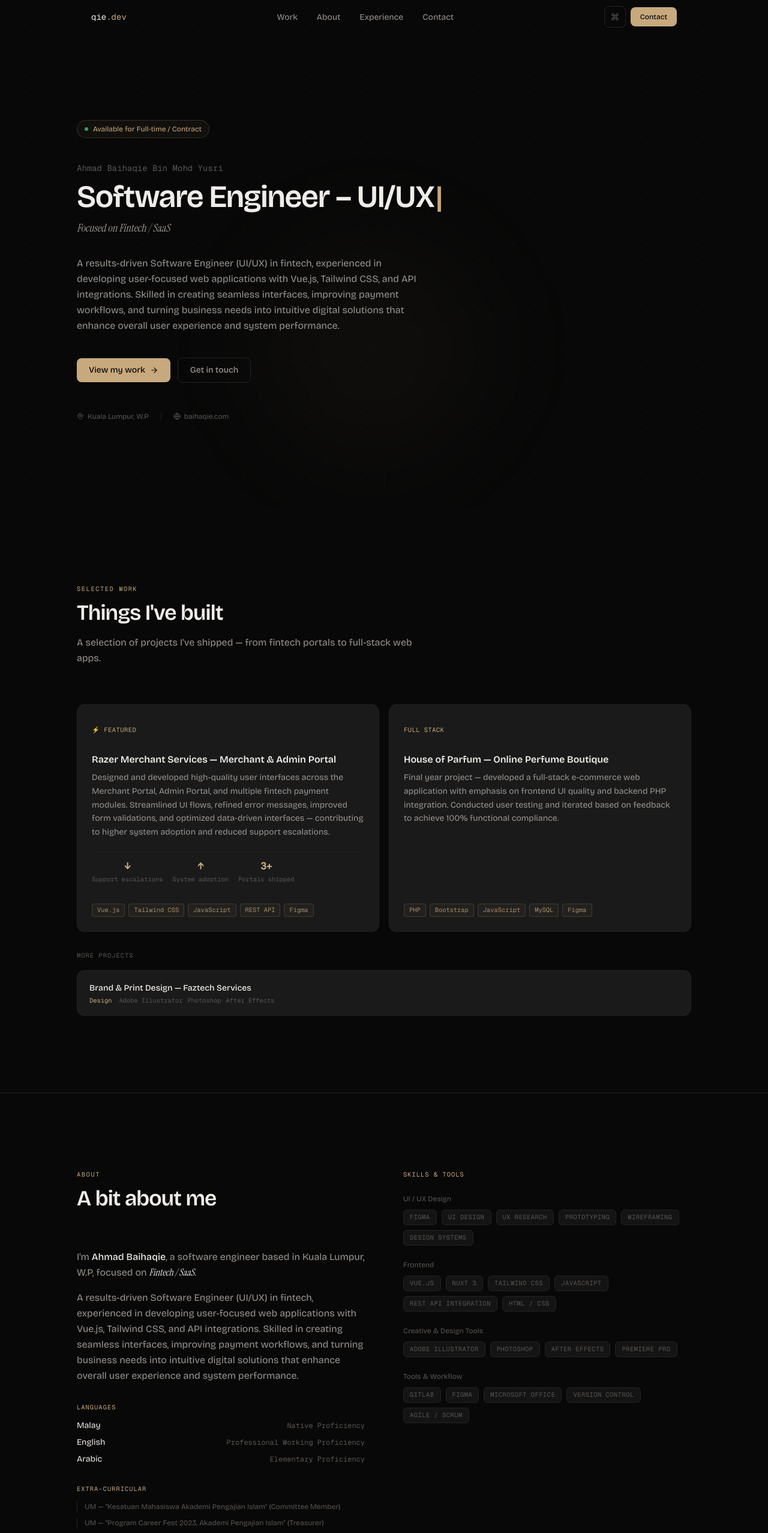
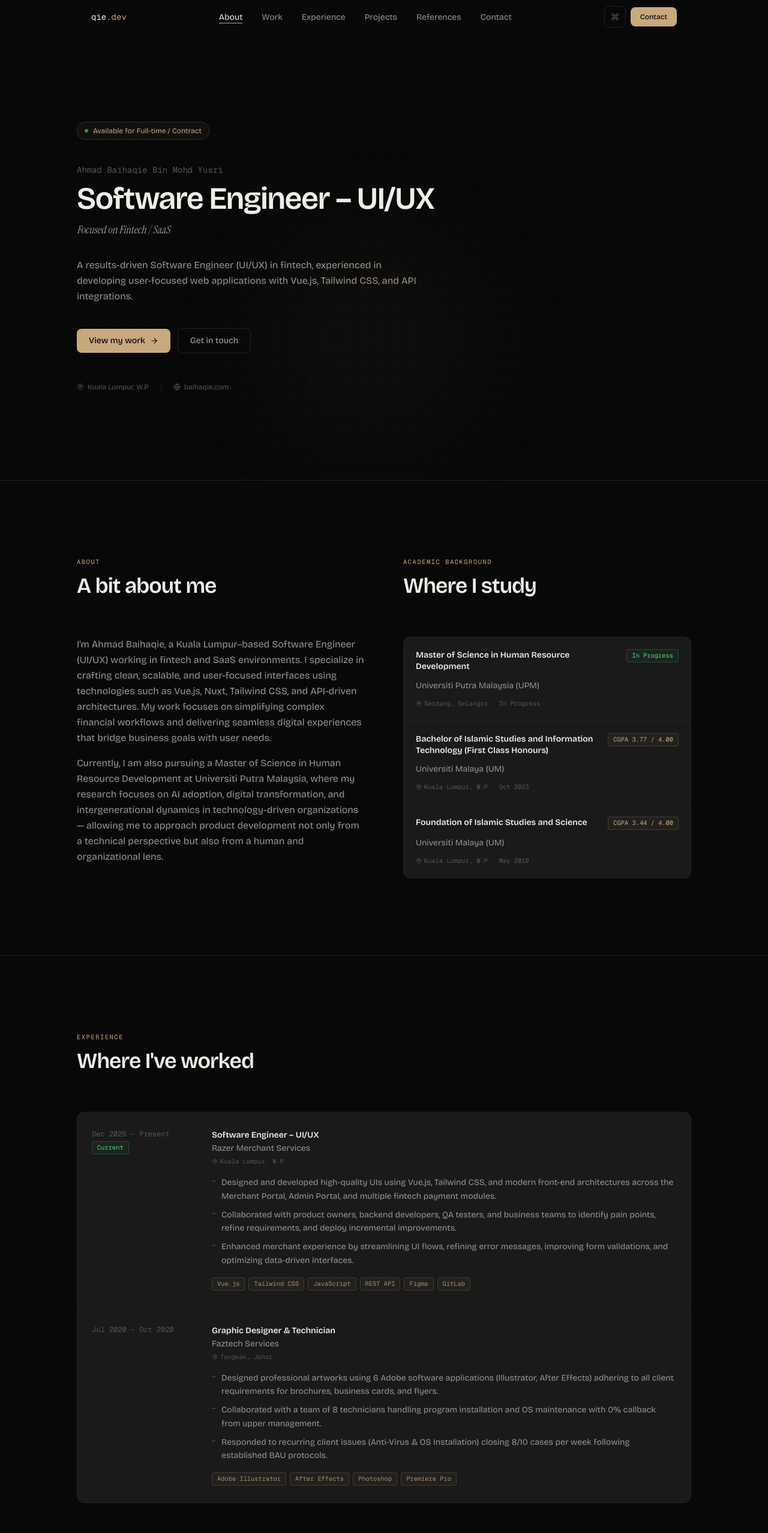
Before and after one commit to byhaqie31/portfolio-v2, a Nuxt app: page / in a window 1280 px wide. Shown: the top 2555 px of the page at 60% size. Built offline with nearby package versions, Linux system fonts and the light colour scheme.

Commit message:
Enhance Information Details

```diff
--- a/components/layout/Navbar.vue
+++ b/components/layout/Navbar.vue
@@ -8,11 +8,34 @@ setupShortcut()
 
 const mobileOpen = ref(false)
 const scrolled = ref(false)
+const activeSection = ref('')
 
 onMounted(() => {
   window.addEventListener('scroll', () => {
     scrolled.value = window.scrollY > 24
   }, { passive: true })
+
+  // Track active section via IntersectionObserver
+  const sectionIds = navLinks.map((l) => l.href.replace('#', ''))
+
+  const observer = new IntersectionObserver(
+    (entries) => {
+      entries.forEach((entry) => {
+        if (entry.isIntersecting) {
+          activeSection.value = entry.target.id
+        }
+      })
+    },
+    // Section becomes active when it crosses 30% from the top
+    { rootMargin: '-20% 0px -70% 0px', threshold: 0 }
+  )
+
+  sectionIds.forEach((id) => {
+    const el = document.getElementById(id)
+    if (el) observer.observe(el)
+  })
+
+  onUnmounted(() => observer.disconnect())
 })
 
 function closeMenu() { mobileOpen.value = false }
@@ -34,9 +57,17 @@ function closeMenu() { mobileOpen.value = false }
         <li v-for="link in navLinks" :key="link.label">
           <a
             :href="link.href"
-            class="text-sm text-text-secondary hover:text-text-primary transition-colors"
+            class="relative text-sm transition-colors duration-200"
+            :class="activeSection === link.href.replace('#', '')
+              ? 'text-text-primary'
+              : 'text-text-secondary hover:text-text-primary'"
           >
             {{ link.label }}
+            <!-- Active underline dot -->
+            <span
+              class="absolute -bottom-0.5 left-0 right-0 h-px bg-accent transition-all duration-300"
+              :class="activeSection === link.href.replace('#', '') ? 'opacity-100' : 'opacity-0'"
+            />
           </a>
         </li>
       </ul>
@@ -79,7 +110,10 @@ function closeMenu() { mobileOpen.value = false }
           v-for="link in navLinks"
           :key="link.label"
           :href="link.href"
-          class="text-sm text-text-secondary hover:text-text-primary transition-colors py-1"
+          class="text-sm py-1 transition-colors"
+          :class="activeSection === link.href.replace('#', '')
+            ? 'text-text-primary font-medium'
+            : 'text-text-secondary'"
           @click="closeMenu"
         >
           {{ link.label }}
--- a/components/sections/AboutSection.vue
+++ b/components/sections/AboutSection.vue
@@ -1,5 +1,6 @@
 <script setup lang="ts">
-import { personal, skillGroups, activities } from '~/data/index'
+import { MapPin } from 'lucide-vue-next'
+import { personal, education } from '~/data/index'
 </script>
 
 <template>
@@ -11,55 +12,34 @@ import { personal, skillGroups, activities } from '~/data/index'
           <UiSectionHeading label="About" title="A bit about me" />
 
           <div class="space-y-4 text-text-secondary leading-relaxed reveal">
-            <p>
-              I'm <span class="text-text-primary font-medium">{{ personal.shortName }}</span>, a software
-              engineer based in {{ personal.location }}, focused on
-              <span class="font-serif italic text-text-primary">{{ personal.focus }}</span>.
-            </p>
-            <p>{{ personal.summary }}</p>
-          </div>
-
-          <!-- Languages -->
-          <div class="mt-8 reveal reveal-delay-1">
-            <p class="font-mono text-2xs text-accent uppercase tracking-widest mb-3">Languages</p>
-            <div class="space-y-2">
-              <div
-                v-for="l in personal.languages"
-                :key="l.lang"
-                class="flex items-center justify-between text-sm"
-              >
-                <span class="text-text-primary">{{ l.lang }}</span>
-                <span class="text-text-muted font-mono text-xs">{{ l.level }}</span>
-              </div>
-            </div>
-          </div>
-
-          <!-- Activities -->
-          <div class="mt-8 reveal reveal-delay-2">
-            <p class="font-mono text-2xs text-accent uppercase tracking-widest mb-3">Extra-curricular</p>
-            <ul class="space-y-2">
-              <li
-                v-for="act in activities"
-                :key="act"
-                class="text-xs text-text-muted leading-relaxed pl-3 border-l border-border"
-              >
-                {{ act }}
-              </li>
-            </ul>
+            <p v-for="(paragraph, i) in personal.bio" :key="i">{{ paragraph }}</p>
           </div>
         </div>
 
-        <!-- Right: skills -->
+        <!-- Right: academic background -->
         <div class="reveal reveal-delay-2">
-          <p class="font-mono text-2xs text-accent uppercase tracking-widest mb-6">Skills & Tools</p>
-          <div class="space-y-6">
-            <div v-for="group in skillGroups" :key="group.label">
-              <p class="text-xs text-text-muted mb-2.5">{{ group.label }}</p>
-              <div class="flex flex-wrap gap-2">
-                <span v-for="item in group.items" :key="item" class="skill-tag">
-                  {{ item }}
+          <UiSectionHeading label="Academic Background" title="Where I study" />
+          <div class="divide-y divide-border rounded-xl border border-border bg-surface overflow-hidden">
+            <div
+              v-for="edu in education"
+              :key="edu.id"
+              class="flex flex-col gap-3 px-5 py-5 hover:bg-surface-raised transition-colors"
+            >
+              <div class="flex items-start justify-between gap-2">
+                <h3 class="text-sm font-semibold text-text-primary leading-snug">{{ edu.degree }}</h3>
+                <span
+                  class="font-mono text-2xs px-2 py-0.5 rounded border shrink-0"
+                  :class="edu.cgpa === 'In Progress'
+                    ? 'border-green-400/20 bg-green-400/5 text-green-400'
+                    : 'border-accent/20 bg-accent/5 text-accent'"
+                >
+                  {{ edu.cgpa === 'In Progress' ? 'In Progress' : `CGPA ${edu.cgpa}` }}
                 </span>
               </div>
+              <p class="text-sm text-text-secondary">{{ edu.institution }}</p>
+              <p class="flex items-center gap-1 font-mono text-2xs text-text-muted">
+                <MapPin :size="10" />{{ edu.location }} · {{ edu.period }}
+              </p>
             </div>
           </div>
         </div>
--- a/components/sections/ExperienceSection.vue
+++ b/components/sections/ExperienceSection.vue
@@ -1,10 +1,10 @@
 <script setup lang="ts">
 import { MapPin } from 'lucide-vue-next'
-import { experiences, education } from '~/data/index'
+import { experiences } from '~/data/index'
 </script>
 
 <template>
-  <section id="experience" class="section border-t border-border">
+  <section id="work" class="section border-t border-border">
     <div class="max-w-5xl mx-auto">
       <UiSectionHeading label="Experience" title="Where I've worked" />
 
@@ -55,29 +55,6 @@ import { experiences, education } from '~/data/index'
         </div>
       </div>
 
-      <!-- Education -->
-      <UiSectionHeading label="Education" title="Academic background" />
-      <div class="divide-y divide-border rounded-xl border border-border bg-surface overflow-hidden">
-        <div
-          v-for="edu in education"
-          :key="edu.id"
-          class="reveal flex flex-col md:flex-row gap-6 px-6 py-6 hover:bg-surface-raised transition-colors"
-        >
-          <div class="md:w-44 shrink-0">
-            <p class="font-mono text-xs text-text-muted">{{ edu.period }}</p>
-          </div>
-          <div class="flex-1">
-            <h3 class="text-sm font-semibold text-text-primary mb-0.5">{{ edu.degree }}</h3>
-            <p class="text-sm text-text-secondary mb-1">{{ edu.institution }}</p>
-            <p class="flex items-center gap-1 font-mono text-2xs text-text-muted mb-2">
-              <MapPin :size="10" />{{ edu.location }}
-            </p>
-            <span class="font-mono text-2xs px-2 py-0.5 rounded border border-accent/20 bg-accent/5 text-accent">
-              CGPA {{ edu.cgpa }}
-            </span>
-          </div>
-        </div>
-      </div>
     </div>
   </section>
 </template>
--- /dev/null
+++ b/components/sections/ReferencesSection.vue
@@ -0,0 +1,44 @@
+<script setup lang="ts">
+import { references } from '~/data/index'
+</script>
+
+<template>
+  <section id="references" class="section border-t border-border">
+    <div class="max-w-5xl mx-auto">
+      <UiSectionHeading
+        label="References"
+        title="What people say"
+        description="Feedback and references from those I've worked with."
+      />
+
+      <div class="grid md:grid-cols-2 gap-4">
+        <div
+          v-for="ref in references"
+          :key="ref.name"
+          class="reveal card-hover"
+        >
+          <!-- Quote placeholder — replace with actual testimonial text -->
+          <div class="mb-5">
+            <p class="font-serif italic text-text-secondary leading-relaxed text-sm">
+              "Reference quote or feedback from {{ ref.name }} will appear here."
+            </p>
+          </div>
+
+          <div class="pt-4 border-t border-border flex items-start gap-3">
+            <!-- Avatar initial -->
+            <div class="w-8 h-8 rounded-full bg-accent/10 border border-accent/20 flex items-center justify-center shrink-0">
+              <span class="font-mono text-xs text-accent font-semibold">
+                {{ ref.name.split(' ').map((n: string) => n[0]).join('').slice(0, 2) }}
+              </span>
+            </div>
+            <div>
+              <p class="text-sm font-medium text-text-primary">{{ ref.name }}</p>
+              <p class="text-xs text-text-muted">{{ ref.title }}</p>
+              <p class="text-xs text-text-muted">{{ ref.company }}</p>
+            </div>
+          </div>
+        </div>
+      </div>
+    </div>
+  </section>
+</template>
--- /dev/null
+++ b/components/sections/SkillsSection.vue
@@ -0,0 +1,30 @@
+<script setup lang="ts">
+import { skillGroups } from '~/data/index'
+</script>
+
+<template>
+  <section id="experience" class="section border-t border-border">
+    <div class="max-w-5xl mx-auto">
+      <UiSectionHeading
+        label="Experience"
+        title="Skills & Tools"
+        description="Technologies and tools I use day-to-day to design and ship products."
+      />
+
+      <div class="grid sm:grid-cols-2 md:grid-cols-4 gap-6">
+        <div
+          v-for="group in skillGroups"
+          :key="group.label"
+          class="reveal card"
+        >
+          <p class="font-mono text-2xs text-accent uppercase tracking-widest mb-4">{{ group.label }}</p>
+          <div class="flex flex-wrap gap-2">
+            <span v-for="item in group.items" :key="item" class="skill-tag">
+              {{ item }}
+            </span>
+          </div>
+        </div>
+      </div>
+    </div>
+  </section>
+</template>
--- a/components/sections/WorkSection.vue
+++ b/components/sections/WorkSection.vue
@@ -7,7 +7,7 @@ const others = computed(() => projects.filter((p) => !p.featured))
 </script>
 
 <template>
-  <section id="work" class="section">
+  <section id="projects" class="section">
     <div class="max-w-5xl mx-auto">
       <UiSectionHeading
         label="Selected Work"
--- a/data/index.ts
+++ b/data/index.ts
@@ -3,8 +3,12 @@ export const personal = {
   name: 'Ahmad Baihaqie Bin Mohd Yusri',
   shortName: 'Ahmad Baihaqie',
   role: 'Software Engineer – UI/UX',
+  bio: [
+    'I\'m Ahmad Baihaqie, a Kuala Lumpur–based Software Engineer (UI/UX) working in fintech and SaaS environments. I specialize in crafting clean, scalable, and user-focused interfaces using technologies such as Vue.js, Nuxt, Tailwind CSS, and API-driven architectures. My work focuses on simplifying complex financial workflows and delivering seamless digital experiences that bridge business goals with user needs.',
+    'Currently, I am also pursuing a Master of Science in Human Resource Development at Universiti Putra Malaysia, where my research focuses on AI adoption, digital transformation, and intergenerational dynamics in technology-driven organizations — allowing me to approach product development not only from a technical perspective but also from a human and organizational lens.',
+  ],
   summary:
-    'A results-driven Software Engineer (UI/UX) in fintech, experienced in developing user-focused web applications with Vue.js, Tailwind CSS, and API integrations. Skilled in creating seamless interfaces, improving payment workflows, and turning business needs into intuitive digital solutions that enhance overall user experience and system performance.',
+    'A results-driven Software Engineer (UI/UX) in fintech, experienced in developing user-focused web applications with Vue.js, Tailwind CSS, and API integrations.',
   location: 'Kuala Lumpur, W.P',
   email: 'byhaqie1455@gmail.com',
   mobile: '+60 17-710 9486',
@@ -22,9 +26,11 @@ export const personal = {
 
 // ── NAVIGATION ───────────────────────────────────────────────
 export const navLinks = [
+  { label: 'About', href: '#about' },
   { label: 'Work', href: '#work' },
-  { label: 'About', href: '#about' },
   { label: 'Experience', href: '#experience' },
+  { label: 'Projects', href: '#projects' },
+  { label: 'References', href: '#references' },
   { label: 'Contact', href: '#contact' },
 ]
 
@@ -136,11 +142,19 @@ export interface Education {
 
 export const education: Education[] = [
   {
+    id: 'upm-masters',
+    period: 'In Progress',
+    institution: 'Universiti Putra Malaysia (UPM)',
+    location: 'Serdang, Selangor',
+    degree: 'Master of Science in Human Resource Development',
+    cgpa: 'In Progress',
+  },
+  {
     id: 'um-degree',
     period: 'Oct 2023',
     institution: 'Universiti Malaya (UM)',
     location: 'Kuala Lumpur, W.P',
-    degree: 'Bachelor of Islamic Studies and Information Technology',
+    degree: 'Bachelor of Islamic Studies and Information Technology (First Class Honours)',
     cgpa: '3.77 / 4.00',
   },
   {
@@ -148,7 +162,7 @@ export const education: Education[] = [
     period: 'May 2019',
     institution: 'Universiti Malaya (UM)',
     location: 'Kuala Lumpur, W.P',
-    degree: 'Foundation of Science and Islamic Studies',
+    degree: 'Foundation of Islamic Studies and Science',
     cgpa: '3.44 / 4.00',
   },
 ]
--- a/pages/index.vue
+++ b/pages/index.vue
@@ -2,10 +2,10 @@
 import { personal } from '~/data/index'
 
 useSeoMeta({
-  title: `${personal.name} — ${personal.title}`,
-  description: personal.description,
-  ogTitle: `${personal.name} — ${personal.title}`,
-  ogDescription: personal.description,
+  title: `${personal.shortName} — ${personal.role}`,
+  description: personal.summary,
+  ogTitle: `${personal.shortName} — ${personal.role}`,
+  ogDescription: personal.summary,
 })
 
 definePageMeta({ layout: 'default' })
@@ -14,9 +14,11 @@ definePageMeta({ layout: 'default' })
 <template>
   <div>
     <SectionsHeroSection />
-    <SectionsWorkSection />
     <SectionsAboutSection />
     <SectionsExperienceSection />
+    <SectionsSkillsSection />
+    <SectionsWorkSection />
+    <SectionsReferencesSection />
     <SectionsContactSection />
   </div>
 </template>
```
